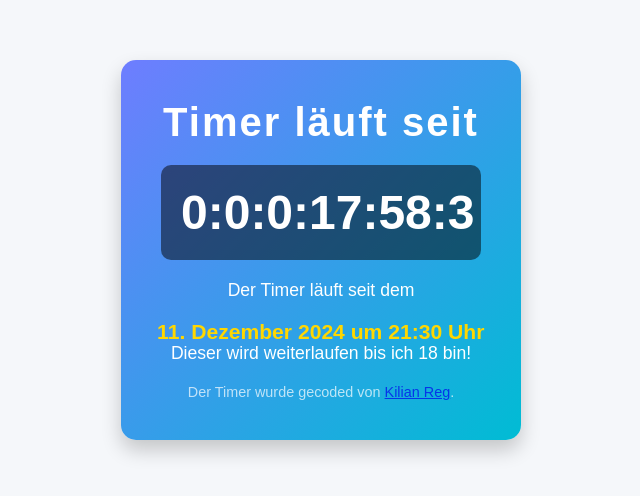
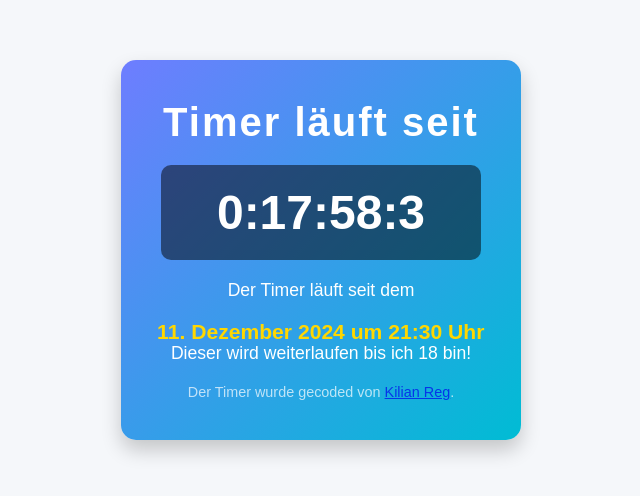
Before and after one commit to KilianKowalski/infinite-timer, a plain HTML site: page index.html in a window 1280 px wide. Shown: the part 150-646 px from the top of the page, without its empty margins (319-959 px from the left). Drawn offline with Linux system fonts and the light colour scheme.

Commit message:
index.html aktualisieren

```diff
--- a/index.html
+++ b/index.html
@@ -112,7 +112,7 @@
       const seconds = Math.floor((timeDiff % (1000 * 60)) / 1000);
 
       // Timer aktualisieren
-      document.getElementById("timer").textContent = `${years}:${months}:${days}:${hours}:${minutes}:${seconds}`;
+      document.getElementById("timer").textContent = `${days}:${hours}:${minutes}:${seconds}`;
     }
 
     // Alle 1000 ms (1 Sekunde) den Timer aktualisieren
```
